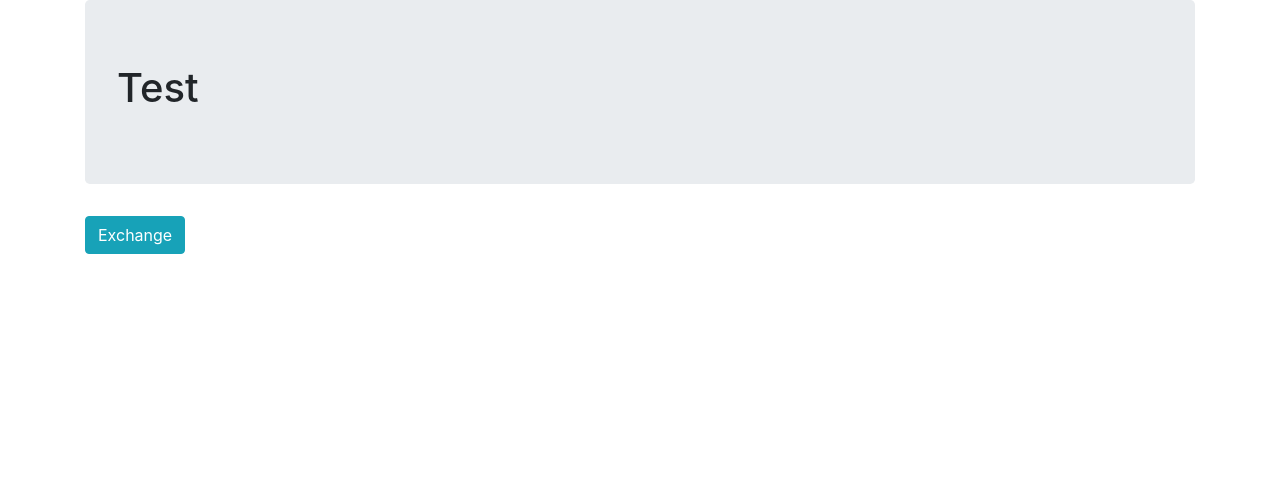
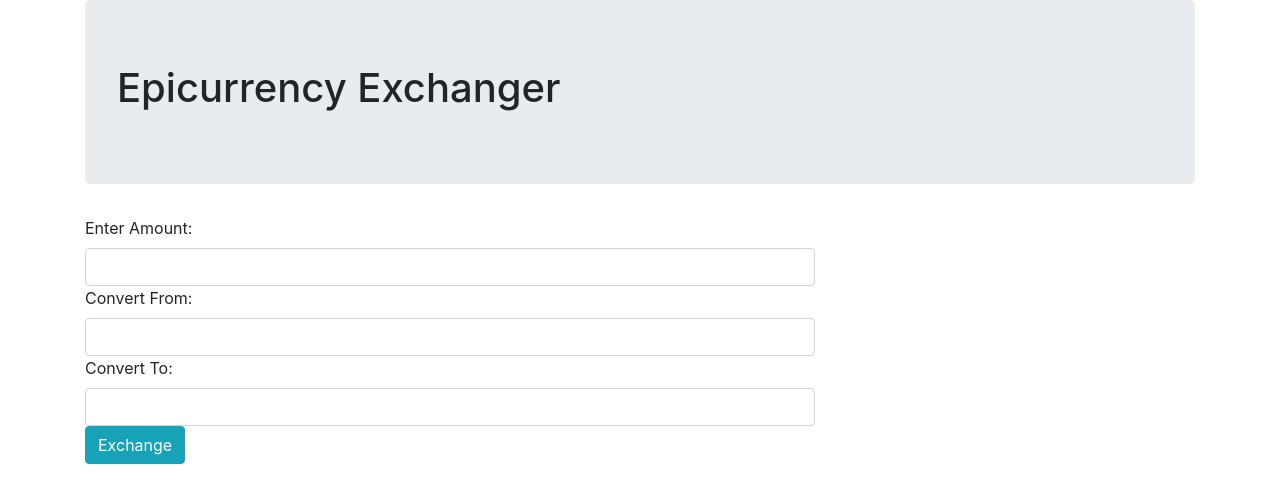
Before and after one commit to mlstroud/currency-exchanger, a website built with webpack: page src/index.html in a window 1280 px wide. Built offline with nearby package versions, Linux system fonts and the light colour scheme.

Commit message:
add additional form input fields

```diff
--- a/src/index.html
+++ b/src/index.html
@@ -4,18 +4,32 @@
 <head>
   <meta charset="UTF-8">
   <meta name="viewport" content="width=device-width, initial-scale=1.0">
+  <title>Currency Exchanger</title>
 </head>
 
 <body>
 
   <div class="container">
     <div class="jumbotron">
-      <h1>Test</h1>
+      <h1>Epicurrency Exchanger</h1>
     </div>
 
-    <button id="exchange" class="btn btn-info">Exchange</button>
-    <div id="results">
-
+    <div class="row">
+      <div class="col-md-8">
+        <form id="exchange-form">
+          <label for="currencyAmount">Enter Amount:</label>
+          <input type="number" class="form-control" id="currencyAmount">
+          <label for="currencyFrom">Convert From:</label>
+          <input type="text" class="form-control" id="currencyFrom">
+          <label for="currencyTo">Convert To:</label>
+          <input type="text" class="form-control" id="currencyTo">
+          <button id="exchange" class="btn btn-info">Exchange</button>
+        </form>
+        <div id="results">
+        </div>
+      </div>
+      <div class="col-md-4">
+      </div>
     </div>
   </div>
 
```
